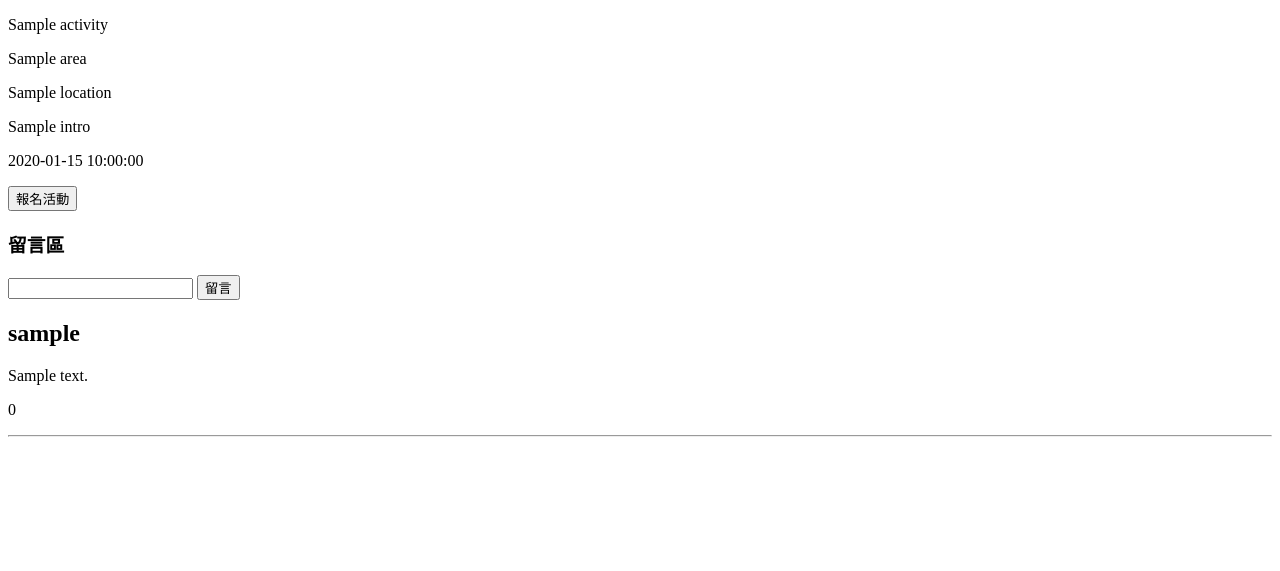
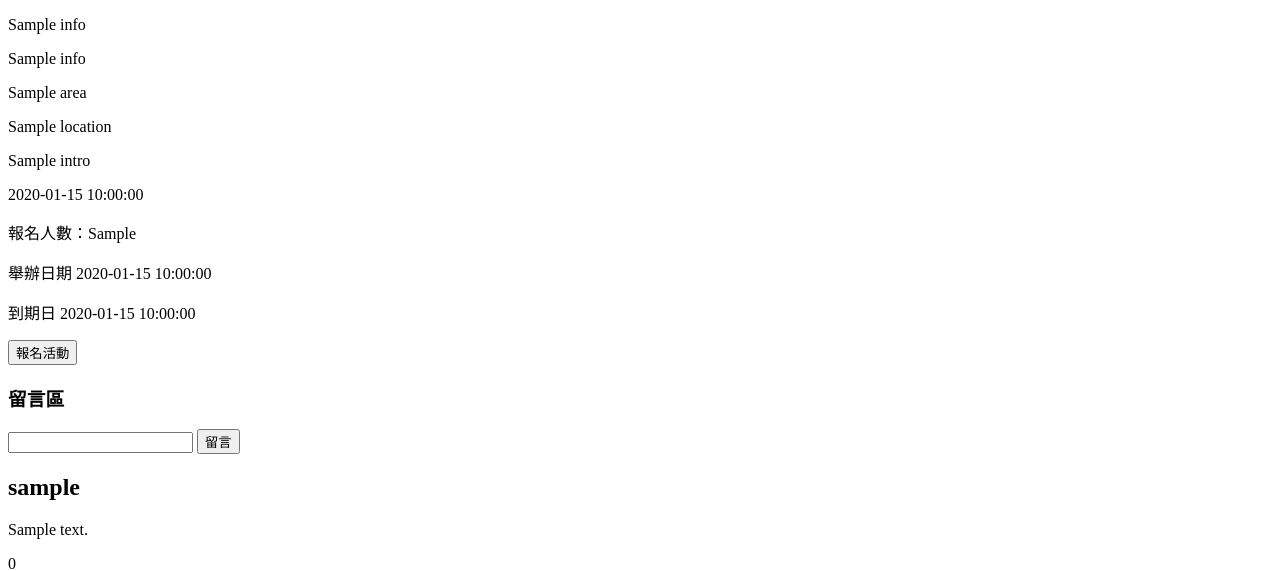
Before and after one commit to LittleBri32/Group_System, a Flask app: template FunCrew/templates/personalActivity.html in a window 1280 px wide. Shown: the part 49-620 px from the top of the page. Run offline with Flask 3, Linux system fonts and the light colour scheme; the template is opened without the code that fills it: most values are stand-ins (such as "Sample title", 1, 10 or a date in 2020).

Commit message:
update comment fun

```diff
--- a/FunCrew/templates/home.html
+++ b/FunCrew/templates/home.html
@@ -59,11 +59,11 @@
             <!-- {{nickname}} -->
             {% for activity in info %}
             <p>{{ name[activity['activityID']] }}</p>
-            <p><a href="/activity/showAct/{{activity['activityID']}}">{{ activity['title'] }}</a></p>
+            <p><a href="/activity/show/{{activity['activityID']}}">{{ activity['title'] }}</a></p>
             <p>{{ activity['area'] }}</p>
             <p>{{ time[activity['activityID']] }}</p>
             <p>{{ activity['Intro'] }}</p>
-            <form action="/activity/showAct/{{activity['activityID']}}">
+            <form action="/activity/show/{{activity['activityID']}}">
                 <button>查看活動</button>
             </form>
             {% endfor %}
--- a/FunCrew/templates/personalActivity.html
+++ b/FunCrew/templates/personalActivity.html
@@ -36,37 +36,38 @@
                 <button class="button">關於我們</button>
             </div>
             <div class="header-right">
-                <button class="button"><a href="/activity/hostActivity">發起活動</a></button>
+                <button class="button"><a href="/activity/hostActivity/home">發起活動</a></button>
                 <button class="button"><a href="/user/logout">登出</a></button>
             </div>
         </div>
-        <div class="showActivityInfo">
-
-            {% for i in info %}
-            <p>{{info[0]['title']}}</p>
-            <p>{{info[0]['area']}}</p>
-            <p>{{info[0]['location']}}</p>
-            <p>{{info[0]['Intro']}}</p>
-            <p>{{info[0]['createDateTime']}}</p>
-            {% endfor %}
+        <div class="Info">
+            <p>{{ info['hostName'] }}</p>
+            <p>{{ info['title'] }}</p>
+            <p>{{ info['area'] }}</p>
+            <p>{{ info['location'] }}</p>
+            <p>{{ info['Intro'] }}</p>
+            <p>{{ info['createDate'] }}</p>
+            <p>報名人數：{{ info['signUp'] }}</p>
+            <p>舉辦日期 {{ info['time'] }}</p>
+            <p>到期日 {{ info['expireDate'] }}</p>
         </div>
         <div class="changeActivity">
-            {% if session["userID"] ==  info[0]["organizerUserID"] %}
-            <form action="/activity/delAct/{{info[0]['activityID']}}" method="POST">
+            {% if session["userID"] ==  info["organizerUserID"] %}
+            <form action="/activity/delAct/{{info['activityID']}}" method="POST">
                 <button>刪除活動</button>
             </form>
-            <a href="/activity/hostActivity/{{ info[0][0] }}"><button>修改活動</button></a>
+            <a href="/activity/hostActivity/{{ info['activityID'] }}"><button>修改活動</button></a>
             {% else %}
             {% if session['userID'] not in member %}
-            <form action="/activity/signUpSuccess/{{info[0][0]}}" method="POST">
+            <form action="/activity/signUpSuccess/{{ info['activityID'] }}" method="POST">
                 <button>報名活動</button>
             </form>
             {% endif %}
             {% endif %}
         </div>
-        {% if session['userID'] != info[0]['organizerUserID'] and session['userID'] in member %}
-        <form action="/activity/rating/{{info[0][0]}}"  method="POST">
-        <label for="rating">聚會類型*</label>
+        {% if session['userID'] != info['organizerUserID'] and session['userID'] in member %}
+        <form action="/activity/rating/{{ info['activityID'] }}"  method="POST">
+        <label for="rating">評分</label><br/>
             <select id="rating" name="rating" required>
                 {% for i in range(1,6) %}
                     <option value={{i}}>{{i}}</option>
@@ -77,7 +78,7 @@
         {% endif %}
 
         <h3>留言區</h3>
-        <form action="/activity/comment/{{info[0]['activityID']}}" method="POST">
+        <form action="/activity/comment/{{info['activityID']}}" method="POST">
             <input type="text" id="comment" name="comment">
             <input type="submit" value="留言">
         </form>
```
Also changed, not shown: FunCrew/crud/crudActivity.py (+47 -26 lines), FunCrew/templates/hostActivity.html (+39 -16 lines), FunCrew/templates/updateComment.html (+15 -0 lines), FunCrew/funCrew_db.db.
